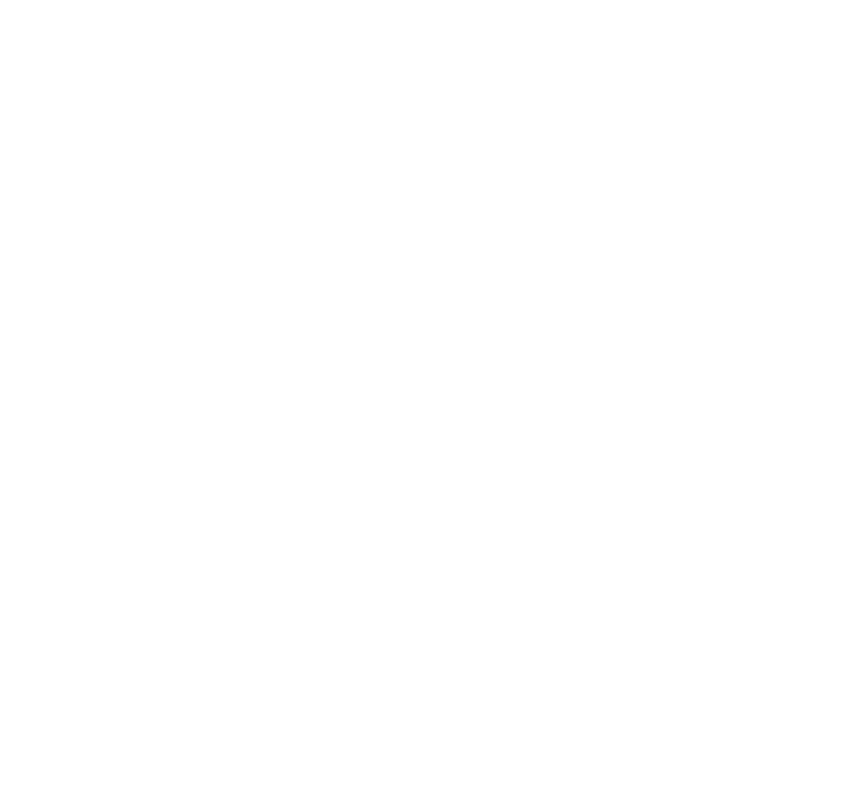
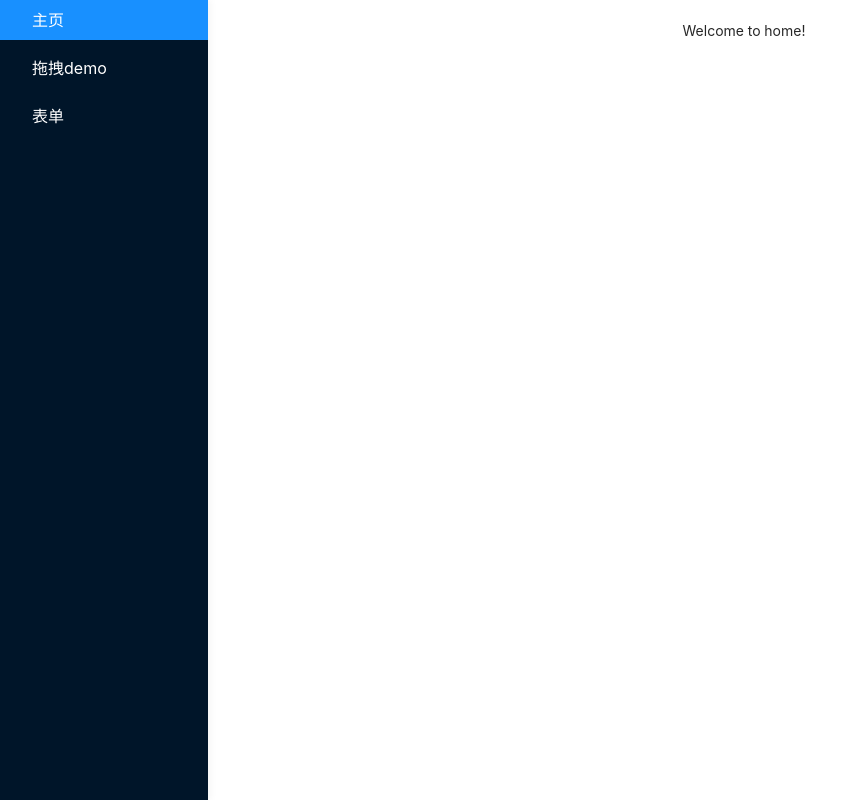
Before and after one commit to jiaochunxiao/fe-blog, a React (Create React App) app in the folder react/react-demo/: page / in a window 1280 px wide. Shown: the whole page, without its empty margins (0-868 px from the left). Built offline with nearby package versions, Linux system fonts and the light colour scheme.

Commit message:
feat: react-demo

```diff
--- a/react/react-demo/config-overrides.js
+++ b/react/react-demo/config-overrides.js
@@ -5,7 +5,8 @@
     addBundleVisualizer,
     overrideDevServer,
     addWebpackPlugin,
-    setWebpackPublicPath
+    setWebpackPublicPath,
+    addLessLoader,
 } = require('customize-cra');
 const path = require('path');
 const webpack = require('webpack');
@@ -61,6 +62,21 @@
         addWebpackAlias({
             ['@']: resolve('src')
         }),
+        addLessLoader({
+            lessOptions: {
+                javascriptEnabled: true,
+                strictMath: true,
+                noIeCompat: true,
+                cssLoaderOptions: {
+                    test: /\.less$/,
+                    exclude: /\.module\.less$/,
+                }, // .less file used css-loader option, not all CSS file.
+                cssModules: {
+                  localIdentName: "[path][name]__[local]__[hash:base64:5]", // if you use CSS Modules, and custom `localIdentName`, default is '[local]--[hash:base64:5]'.
+                },
+                localIdentName: "[path][name]__[local]__[hash:base64:5]",
+            },
+        }),
         process.env.NODE_ENV === 'development' ? addWebpackPlugin(new webpack.DefinePlugin({
             LOCALIP: JSON.stringify(localIP),
         })) : null,
--- a/react/react-demo/package.json
+++ b/react/react-demo/package.json
@@ -7,9 +7,12 @@
     "@testing-library/jest-dom": "^5.11.4",
     "@testing-library/react": "^11.1.0",
     "@testing-library/user-event": "^12.1.10",
-    "node-sass": "^5.0.0",
+    "less": "^4.0.0",
+    "less-loader": "^7.2.1",
+    "node-sass": "4.14.1",
     "react": "^17.0.1",
     "react-dom": "^17.0.1",
+    "react-grid-layout": "^1.2.0",
     "react-router": "^5.2.0",
     "react-router-dom": "^5.2.0",
     "react-scripts": "4.0.1",
--- a/react/react-demo/src/App.css
+++ b/react/react-demo/src/App.css
@@ -1,41 +1,37 @@
 .App {
+  display: flex;
   height: 100vh;
   width: 100vw;
 }
 
-
-
-.App-logo {
-  height: 40vmin;
-  pointer-events: none;
+.side-bar {
+  width: 208px;
+  box-sizing: border-box;
+  background-color: #001529;
+  box-shadow: 2px 0 8px 0 rgba(29,35,41,.05);
 }
 
-@media (prefers-reduced-motion: no-preference) {
-  .App-logo {
-    animation: App-logo-spin infinite 20s linear;
-  }
+.side-bar-menu,
+.side-bar-menu-item {
+  margin: 0;
+  padding: 0;
+  list-style: none;
 }
 
-.App-header {
-  background-color: #282c34;
-  min-height: 100vh;
-  display: flex;
-  flex-direction: column;
-  align-items: center;
-  justify-content: center;
-  font-size: calc(10px + 2vmin);
-  color: white;
+.side-bar-menu-item {
+  box-sizing: border-box;
+  padding-left: 32px;
+  margin-bottom: 8px;
+  color: #fff;
+  font-size: 16px;
+  line-height: 40px;
+}
+.side-bar-menu-item-active {
+  background-color: #1890ff
 }
 
-.App-link {
-  color: #61dafb;
+.content {
+  flex: 1;
+  box-sizing: border-box;
+  padding: 20px;
 }
-
-@keyframes App-logo-spin {
-  from {
-    transform: rotate(0deg);
-  }
-  to {
-    transform: rotate(360deg);
-  }
-}
--- a/react/react-demo/src/App.js
+++ b/react/react-demo/src/App.js
@@ -1,14 +1,77 @@
-// import logo from './logo.svg';
+import React, {useState} from 'react';
+import loadable from '@loadable/component';
+import {
+  Route,
+  Switch,
+  withRouter
+} from 'react-router-dom';
 import './App.css';
-import Routes from './routes';
 
-function App() {
+const Home = loadable(() => import('@/pages/Home'));
+const DragableDemo = loadable(() => import('@/pages/DragableDemo'));
+const FormilyDemo = loadable(() => import('@/pages/FormilyDemo'));
+
+const routes = [
+  {
+    path: "/",
+    exact: true,
+    title: '主页',
+    component: Home
+  },
+  {
+    path: '/draggabledemo',
+    exact: true,
+    title: '拖拽demo',
+    component: DragableDemo
+  },
+  {
+    path: '/formilydemo',
+    exact: true,
+    title: '表单',
+    component: FormilyDemo,
+  },
+];
+
+const App = props => {
+  const {location, history} = props;
+  const [currentPath, setCurrentPath] = useState(location.pathname);
+  console.log(location.pathname);
+  const handleRoute = route => {
+    history.push(route.path);
+    setCurrentPath(route.path);
+  };
+
   return (
-    <div className="App">
-
-      <Routes />
+    <div className='App'>
+      <div className='side-bar'>
+        <ul className='side-bar-menu'>
+          {routes.map((route, index) => {
+            return (
+              <li
+                className={`side-bar-menu-item ${currentPath === route.path ? 'side-bar-menu-item-active' : ''}`}
+                key={index}
+                onClick={handleRoute.bind(this, route)}
+              >
+                  {route.title}
+              </li>
+            )
+          })}
+        </ul>
+      </div>
+      <div className='content'>
+        <Switch>
+          {routes.map((route, index) => (
+            <Route
+              key={index}
+              path={route.path}
+              exact={route.exact}
+              component={route.component}
+            />
+          ))}
+        </Switch>
+      </div>
     </div>
   );
-}
+};
 
-export default App;
+export default withRouter(App);
--- a/react/react-demo/src/index.js
+++ b/react/react-demo/src/index.js
@@ -1,12 +1,15 @@
 import React from 'react';
 import ReactDOM from 'react-dom';
+import {BrowserRouter as Router} from 'react-router-dom';
 import './index.css';
 import App from './App';
 import reportWebVitals from './reportWebVitals';
 
 ReactDOM.render(
   <React.StrictMode>
-    <App />
+    <Router>
+      <App />
+    </Router>
   </React.StrictMode>,
   document.getElementById('root')
 );
--- /dev/null
+++ b/react/react-demo/src/pages/Home/index.jsx
@@ -0,0 +1,14 @@
+import React from 'react';
+import styles from './index.module.less';
+
+console.log(styles);
+
+const Home = () => {
+  return (
+    <div className={styles.home}>
+      Welcome to home!
+    </div>
+  )
+};
+
+export default Home;
--- /dev/null
+++ b/react/react-demo/src/pages/Home/index.module.less
@@ -0,0 +1,6 @@
+
+.home {
+  display: flex;
+  justify-content: center;
+  align-items: center;
+}
--- a/react/react-demo/src/routes.js
+++ b/react/react-demo/src/routes.js
@@ -2,12 +2,13 @@
 import loadable from '@loadable/component';
 import { BrowserRouter as Router, Route } from 'react-router-dom';
 
+const App = loadable(() => import('./App'));
 const DragableDemo = loadable(() => import('@/pages/DragableDemo'));
 const FormilyDemo = loadable(() => import('@/pages/FormilyDemo'));
 
 const Routes = () => {
   return (
-    <Router>
+    <Router exact path='/' component={App}>
       <Route path='/dragabledemo' component={DragableDemo} />
       <Route path='/formilydemo' component={FormilyDemo} />
     </Router>
```
Also changed, not shown: 1 other file (tests, documents, lock files or other folders).
